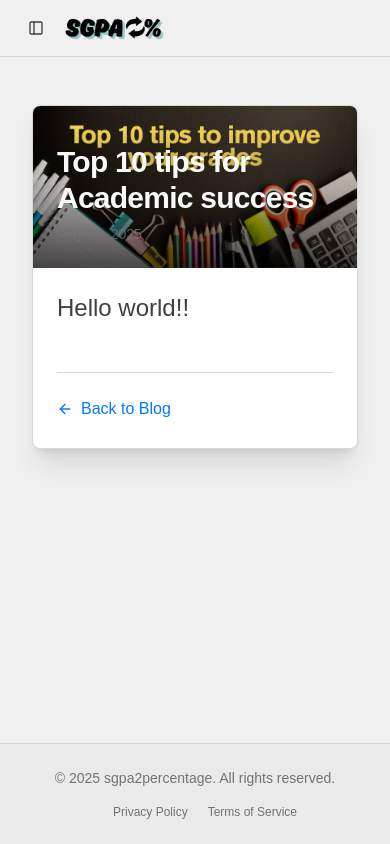
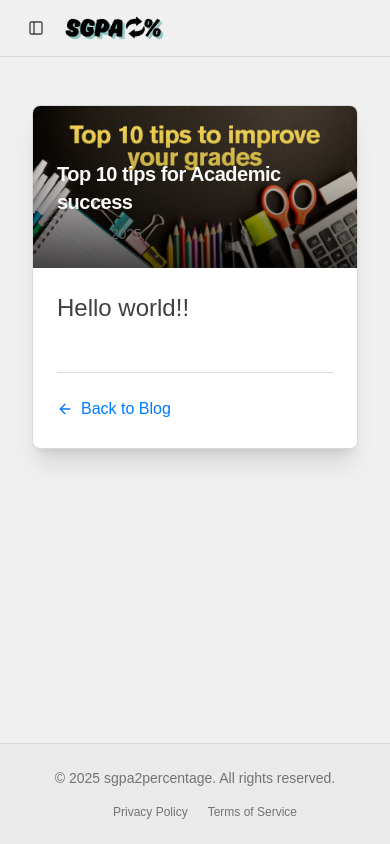
Before and after one commit to nitinsaini034/sgpa-to-percentage, a Next.js app: page /blog/top-10-tips in a window 390 px wide. Built offline with nearby package versions, Linux system fonts and the light colour scheme.

Commit message:
Update page.tsx

```diff
--- a/src/app/blog/top-10-tips/page.tsx
+++ b/src/app/blog/top-10-tips/page.tsx
@@ -34,7 +34,7 @@ export default function SgpaVsCgpaPage() {
           )}
            <div className="absolute inset-0 bg-gradient-to-t from-black/70 via-black/30 to-transparent" />
            <div className="absolute bottom-0 left-0 p-6 md:p-8">
-            <CardTitle className="text-3xl md:text-4xl font-bold text-primary-foreground mb-2 break-words">
+            <CardTitle className="text-xl md:text-4xl font-bold text-primary-foreground mb-2 break-words">
               {post.title}
             </CardTitle>
             <p className="text-sm text-muted-foreground/80">{post.date}</p>
```
